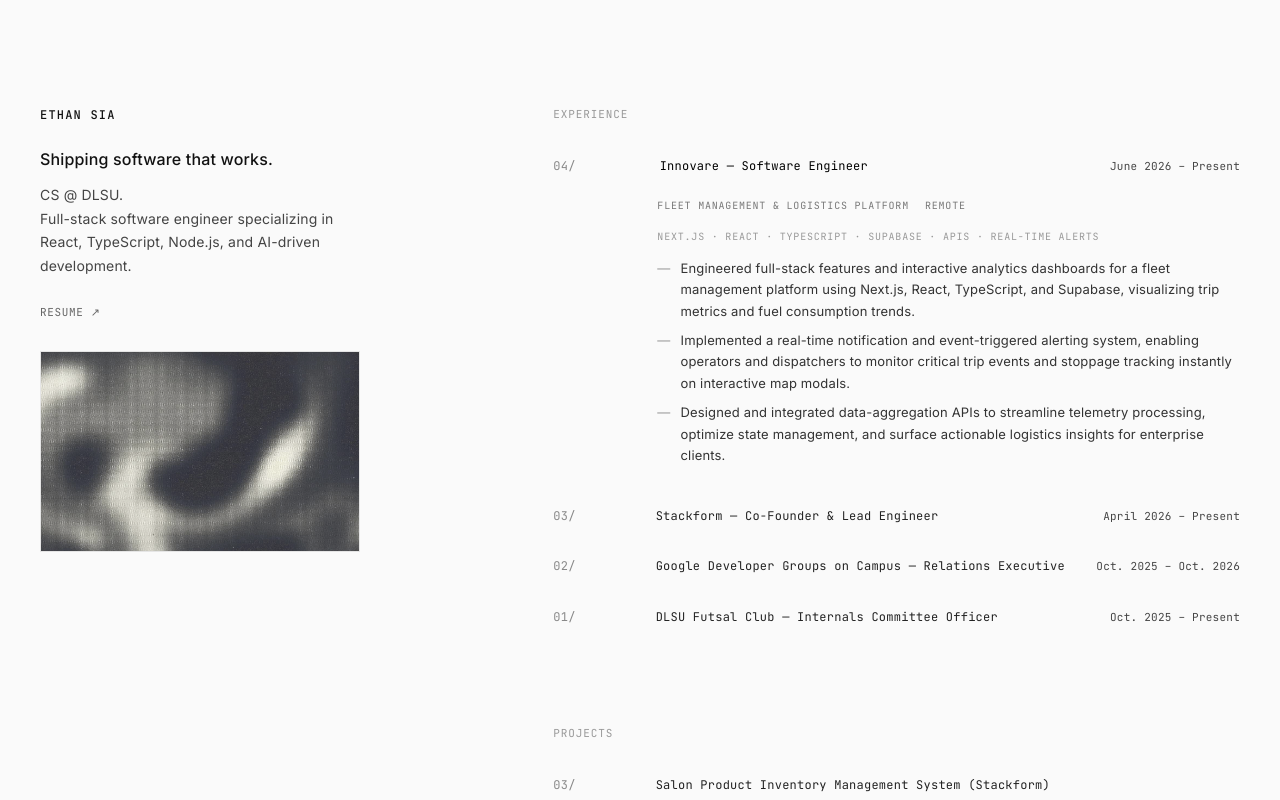
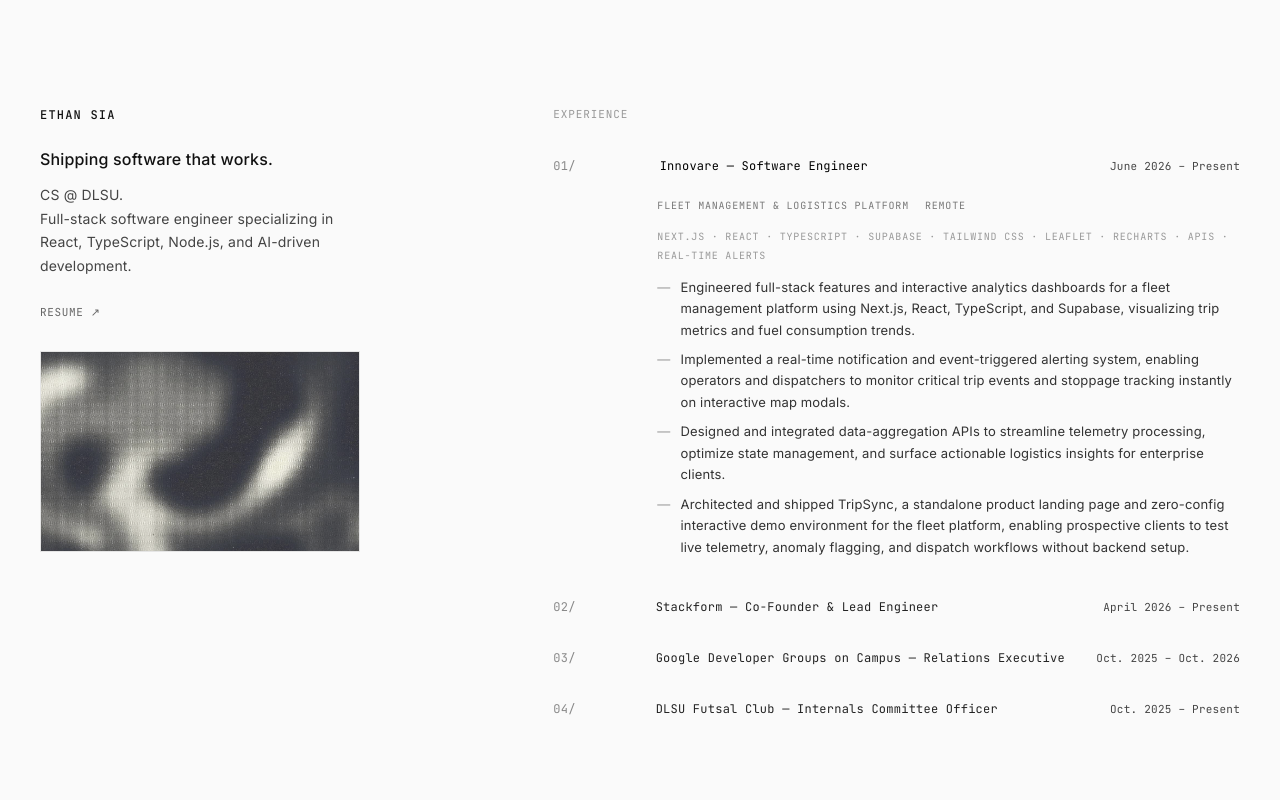
Before and after one commit to jdsia/Web-Portfolio, a Next.js app: page / in a window 1280 px wide. Shown: the top 800 px of the page. Built offline with nearby package versions, Linux system fonts and the light colour scheme.

Commit message:
feat: update experience and project details and list numbering
- Expand TripSync details, tags, and bullet points in experiences and projects
- Switch experience and project item numbering to ascending order

```diff
--- a/app/data/experiences.ts
+++ b/app/data/experiences.ts
@@ -20,12 +20,13 @@ export const EXPERIENCES: Experience[] = [
       "Fleet Management & Logistics Platform",
       "Remote"
     ],
-    tags: ["Next.js", "React", "TypeScript", "Supabase", "APIs", "Real-time Alerts"],
-    description: "Engineered full-stack features for an enterprise fleet management platform in the logistics and construction sectors. Built interactive analytics dashboards, real-time alert notifications, and stoppage tracking within live map modals to optimize route efficiency and fleet visibility.",
+    tags: ["Next.js", "React", "TypeScript", "Supabase", "Tailwind CSS", "Leaflet", "Recharts", "APIs", "Real-time Alerts"],
+    description: "Engineered full-stack features for an enterprise fleet management platform and built TripSync, a conversion-focused product landing page with a self-contained interactive demo. Delivered interactive analytics dashboards, real-time alert notifications, and stoppage tracking within live map modals to optimize route efficiency and fleet visibility.",
     bullets: [
       "Engineered full-stack features and interactive analytics dashboards for a fleet management platform using Next.js, React, TypeScript, and Supabase, visualizing trip metrics and fuel consumption trends.",
       "Implemented a real-time notification and event-triggered alerting system, enabling operators and dispatchers to monitor critical trip events and stoppage tracking instantly on interactive map modals.",
-      "Designed and integrated data-aggregation APIs to streamline telemetry processing, optimize state management, and surface actionable logistics insights for enterprise clients."
+      "Designed and integrated data-aggregation APIs to streamline telemetry processing, optimize state management, and surface actionable logistics insights for enterprise clients.",
+      "Architected and shipped TripSync, a standalone product landing page and zero-config interactive demo environment for the fleet platform, enabling prospective clients to test live telemetry, anomaly flagging, and dispatch workflows without backend setup."
     ]
   },
   {
--- a/app/data/projects.ts
+++ b/app/data/projects.ts
@@ -60,7 +60,9 @@ export const PROJECTS: Project[] = [
       "Recharts",
     ],
     bullets: [
-      "Built a conversion-focused product landing page paired with a self-contained interactive demo, letting prospective clients test the product without any overhead."
+      "Engineered a zero-DB, in-memory state architecture and simulated real-time road-following vehicle telemetry using TomTom polyline routing across major expressways, paired with interactive Leaflet markers for stoppage and GPS-dropout anomaly flags.",
+      "Built the 4-step trip planning and fuel-forecasting dispatch wizard, live driver roster, and Recharts fleet efficiency dashboards in Next.js, TypeScript, and Tailwind CSS.",
+      "Paired the interactive sandbox with a conversion-focused product landing page so prospective logistics clients can evaluate fuel-saving workflows and live dispatch tools immediately without onboarding or backend setup."
     ],
   },
 ];
--- a/app/page.tsx
+++ b/app/page.tsx
@@ -74,7 +74,7 @@ export default function Home() {
 
             <ul>
               {EXPERIENCES.map((exp, idx) => {
-                const num = String(EXPERIENCES.length - idx).padStart(2, "0");
+                const num = String(idx + 1).padStart(2, "0");
                 const open = isExpOpen(exp.id);
                 const dimmed = hoveredExpId !== null && hoveredExpId !== exp.id;
 
@@ -188,7 +188,7 @@ export default function Home() {
 
             <ul>
               {PROJECTS.map((project, idx) => {
-                const num = String(PROJECTS.length - idx).padStart(2, "0");
+                const num = String(idx + 1).padStart(2, "0");
                 const open = isProjectOpen(project.id);
                 const dimmed =
                   hoveredProjectId !== null && hoveredProjectId !== project.id;
```
